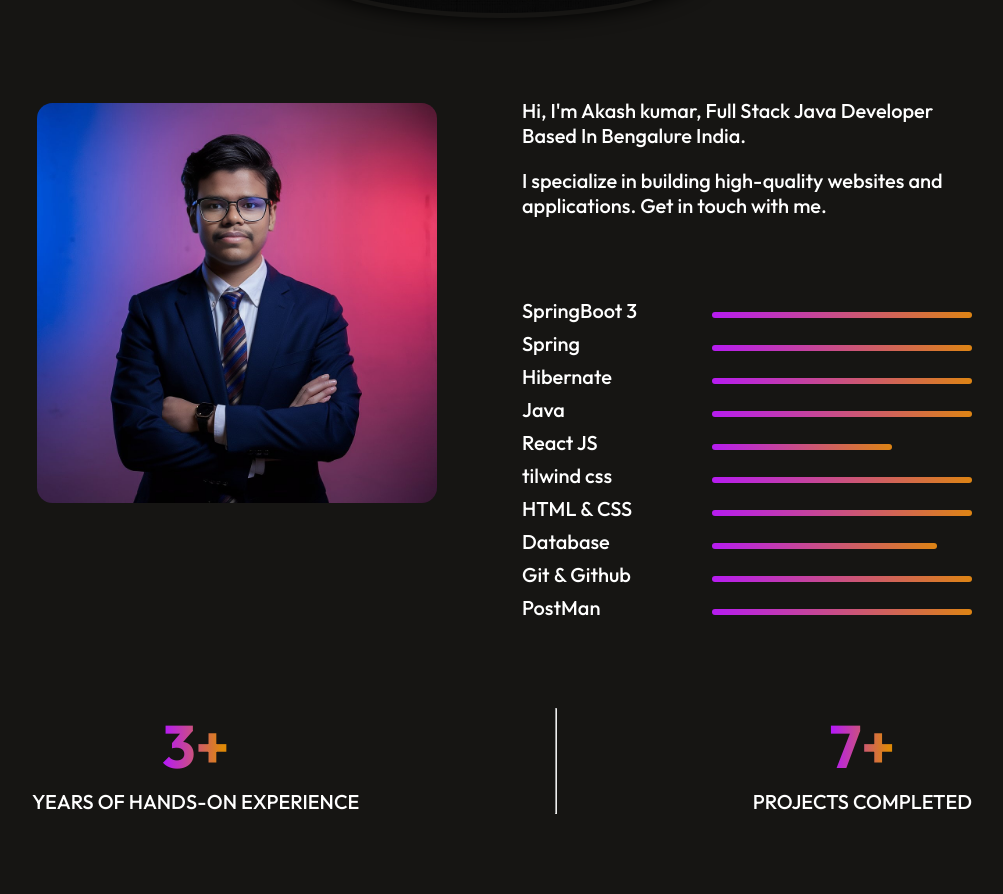
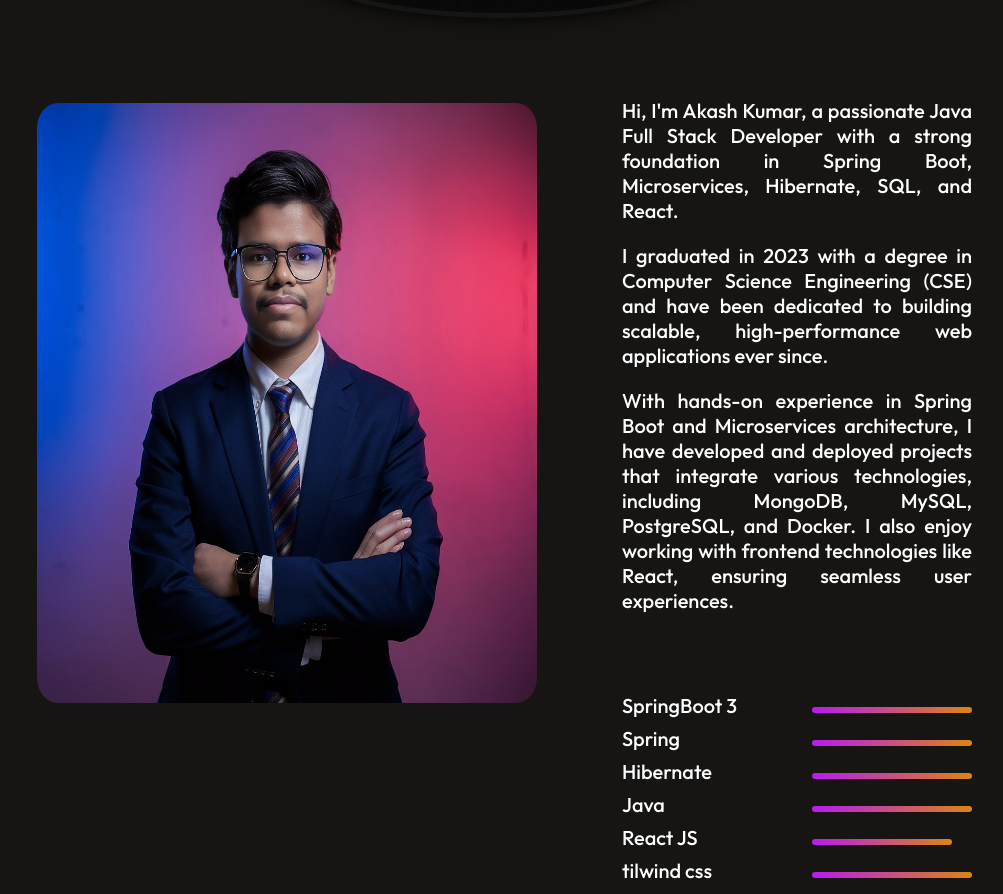
Before and after one commit to akashkumarsky/portfolio-react, a React (Vite) app: page / in a window 1280 px wide. Shown: the part 1003-1897 px from the top of the page, without its empty margins (138-1141 px from the left). Built offline with nearby package versions, Linux system fonts and the light colour scheme.

Commit message:
some small changes

```diff
--- a/src/Components/About/About.css
+++ b/src/Components/About/About.css
@@ -34,8 +34,8 @@
     gap:80px;
 }
 .about-left img{
-    width: 400px;
-    height: 400px;
+    width: 500px;
+    height: 600px;
     border-radius: 05%;
     padding: 5px;
 
@@ -52,6 +52,7 @@
     gap: 20px;
     font-size: 20px;
     font-weight: 500;
+    text-align: justify;
 }
 
 .about-skills{
--- a/src/Components/About/About.jsx
+++ b/src/Components/About/About.jsx
@@ -17,8 +17,10 @@ const About = () => {
 
         <div className="about-right">
             <div className="about-para">
-                <p>Hi, I'm Akash kumar, Full Stack Java Developer Based In Bengalure India.</p>
-                <p>I specialize in building high-quality websites and applications. Get in touch with me.</p>
+                <p>Hi, I'm Akash Kumar, a passionate Java Full Stack Developer with a strong foundation in Spring Boot, Microservices, Hibernate, SQL, and React.</p>
+                <p>I graduated in 2023 with a degree in Computer Science Engineering (CSE) and have been dedicated to building scalable, high-performance web applications ever since.
+                </p>
+                <p>With hands-on experience in Spring Boot and Microservices architecture, I have developed and deployed projects that integrate various technologies, including MongoDB, MySQL, PostgreSQL, and Docker. I also enjoy working with frontend technologies like React, ensuring seamless user experiences.</p>
             </div>
             <div className="about-sklls">
                 <div className="about-skill"><p>SpringBoot 3 </p> <hr style={{width:"80%"}} /></div>
```
